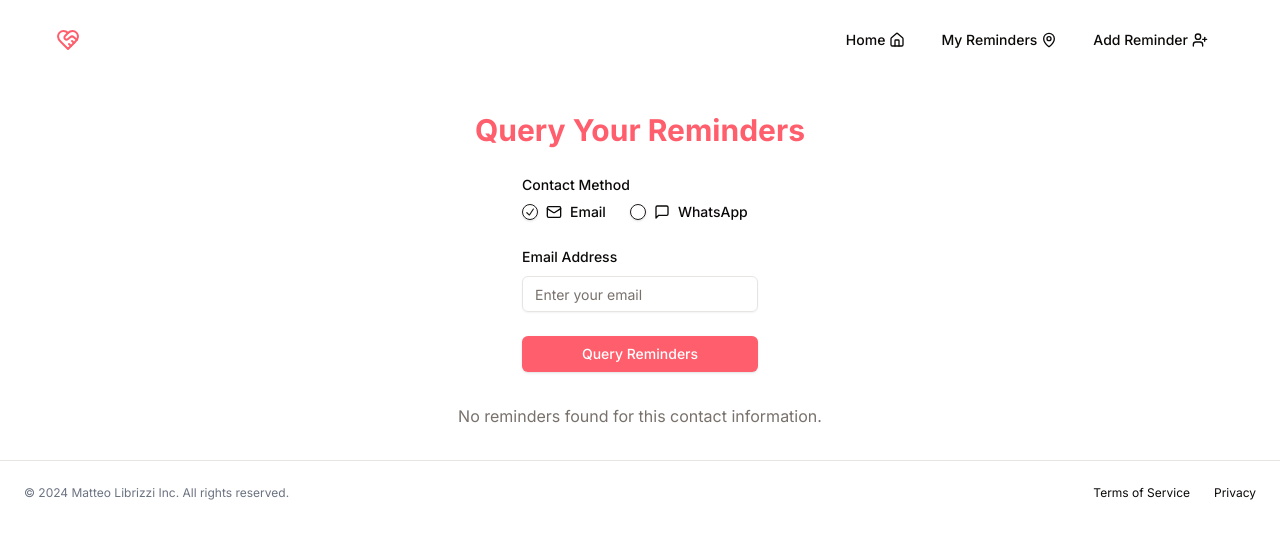
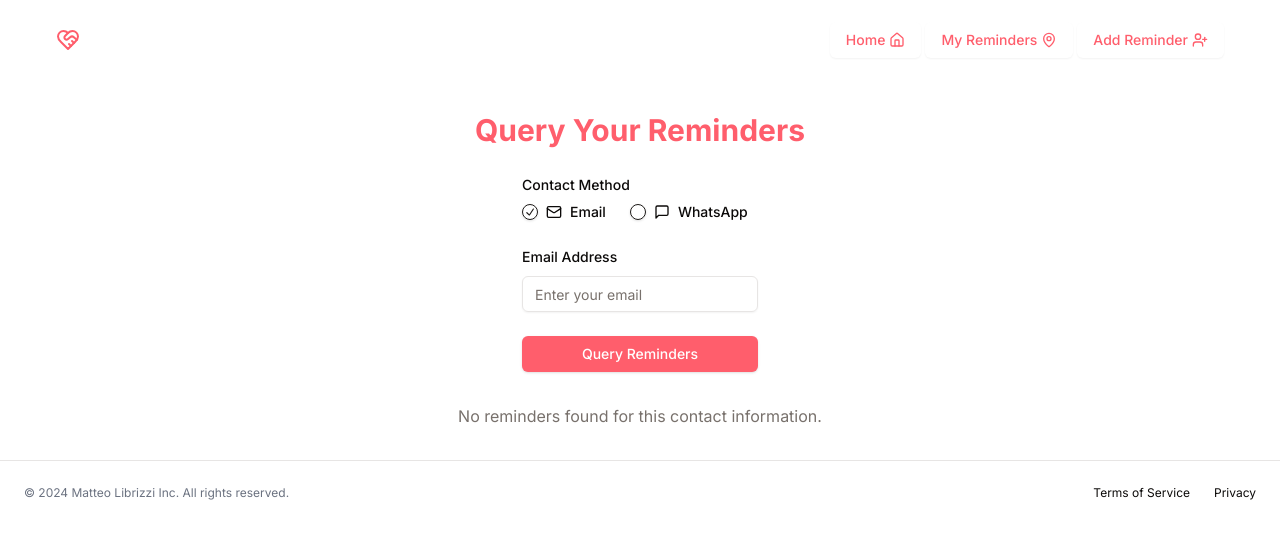
Before and after one commit to MatteoLibrizzi/friendslinks.com, a Next.js app: page /reminders in a window 1280 px wide. Shown: the top 538 px of the page. Built offline with nearby package versions, Linux system fonts and the light colour scheme.

Commit message:
Improved reminders with next reminder Added cron job Added email handler

```diff
--- a/package.json
+++ b/package.json
@@ -29,7 +29,9 @@
     "class-variance-authority": "^0.7.0",
     "clsx": "^2.1.1",
     "date-fns": "^3.6.0",
+    "form-data": "^4.0.1",
     "lucide-react": "^0.446.0",
+    "mailgun.js": "^10.2.3",
     "next": "14.2.7",
     "openai": "^4.57.1",
     "react": "^18",
--- a/src/app/api/constants.ts
+++ b/src/app/api/constants.ts
@@ -19,3 +19,6 @@ export const STRIPE = new Stripe(stripeKey)
 export const STRIPE_SUCCESS_URL = process.env.STRIPE_SUCCESS_URL || "http://localhost:3000"
 export const STRIPE_CANCEL_URL = process.env.STRIPE_CANCEL_URL || "http://localhost:3000"
 export const STRIPE_ENDPOINT_SECRET = process.env.STRIPE_ENDPOINT_SECRET || ""
+
+
+export const MAILGUN_API_KEY = process.env.MAILGUN_API_KEY || ''
--- /dev/null
+++ b/src/app/api/crons/sendEmails/route.ts
@@ -0,0 +1,12 @@
+
+export async function GET(req: Request) {
+    if (req.headers.get('Authorization') !== `Bearer ${process.env.CRON_SECRET}`) {
+        console.log("Not authorized")
+    } else {
+        console.log("Authorized")
+    }
+    // TODO setup cron job to retrieve emails to go out on that day
+    // and send those emails
+
+    return new Response('Hello World!', { status: 200 })
+}
--- /dev/null
+++ b/src/app/api/emailHandler/EmailHandler.ts
@@ -0,0 +1,30 @@
+
+import formData from "form-data"
+import Mailgun, { MailgunMessageData } from "mailgun.js"
+import { MAILGUN_API_KEY } from "../constants"
+import { IMailgunClient } from "mailgun.js/Interfaces"
+
+export abstract class EmailHandler {
+    abstract send: (sendEmailInput: MailgunMessageData) => Promise<void>
+}
+
+export class MailGunEmailHandler extends EmailHandler {
+    client: IMailgunClient
+    domain: string
+
+    constructor() {
+        super()
+        const mailGun = new Mailgun(formData)
+        this.client = mailGun.client({
+            username: 'api', key: MAILGUN_API_KEY, url: 'https://api.eu.mailgun.net'
+        });
+        this.domain = 'mail.friendsremind.me'
+    }
+    send: (sendEmailInput: MailgunMessageData) => Promise<void> = async (sendEmailInput) => {
+        try {
+            await this.client.messages.create(this.domain, sendEmailInput)
+        } catch (e) {
+            console.error("Error while sending message with mailgun: ", e)
+        }
+    }
+}
--- a/src/app/api/getreminders/route.ts
+++ b/src/app/api/getreminders/route.ts
@@ -9,7 +9,6 @@ export async function POST(request: Request) {
 
     const remindersByContactInfo = await remindersRepo.getRemindersByContactInfo(body.contactInfo)
 
-    // TODO add next reminder fileld
     const reminders = remindersByContactInfo.map((reminder) => {
         return {
             ...reminder,
--- a/src/app/api/reporitory/Reminders.ts
+++ b/src/app/api/reporitory/Reminders.ts
@@ -26,8 +26,6 @@ export class KVRemindersRepository extends RemindersRepository {
         const numberOfReminders = await kv.llen(`reminders:${contactInfo}`)
         const reminders = await kv.lrange(`reminders:${contactInfo}`, 0, numberOfReminders - 1) as any[]
 
-        console.log(reminders)
-
         return reminders ?? []
     }
 }
--- a/src/app/reminders/page.tsx
+++ b/src/app/reminders/page.tsx
@@ -155,22 +155,25 @@ export default function ReminderQuery() {
                 <div className="space-y-2">
                   <div className="flex items-center">
                     <Clock className="mr-2 h-4 w-4" />
-                    <span>Frequency in Days: {reminder.frequencyInDays}</span>
+                    <span>Every {reminder.frequencyInDays} Days</span>
                   </div>
                   <div className="flex items-center">
                     <Calendar className="mr-2 h-4 w-4" />
                     <span>
                       Start Date:{" "}
-                      <strong>
-                        {new Date(
-                          Date.parse(reminder.startDate)
-                        ).toDateString()}
-                      </strong>
+                      {new Date(reminder.startDateTimestamp).toDateString()}
                     </span>
                   </div>
                   <div className="flex items-center">
                     <Calendar className="mr-2 h-4 w-4" />
-                    <span>Next Reminder: {reminder.nextReminder}</span>
+                    <span>
+                      Next Reminder:{" "}
+                      <strong>
+                        {new Date(
+                          reminder.nextReminderTimestamp
+                        ).toDateString()}
+                      </strong>
+                    </span>
                   </div>
                 </div>
               </CardContent>
--- a/src/components/ui/header.jsx
+++ b/src/components/ui/header.jsx
@@ -65,16 +65,22 @@ export default function Header() {
         </Link>
         <NavigationMenu className="hidden lg:flex pl-10">
           <NavigationMenuList>
-            <NavigationMenuLink asChild>
+            <NavigationMenuLink
+              asChild
+              className="text-[#FF5E6C] hover:text-white  hover:bg-[#FF5E6C] shadow-sm"
+            >
               <Link
                 href="/"
-                className="group inline-flex h-9 w-max items-center justify-center rounded-md bg-white px-4 py-2 text-sm font-medium transition-colors hover:bg-[#FF5E6C] hover:text-white focus:bg-[#FF5E6C] focus:text-white focus:outline-none disabled:pointer-events-none disabled:opacity-50 data-[active]:bg-[#FF5E6C]/50 data-[state=open]:bg-[#FF5E6C]/50 dark:bg-gray-950 dark:hover:bg-[#FF5E6C] dark:hover:text-white dark:focus:bg-[#FF5E6C] dark:focus:text-white dark:data-[active]:bg-[#FF5E6C]/50 dark:data-[state=open]:bg-[#FF5E6C]/50"
+                className="group inline-flex h-9 w-max items-center justify-center rounded-md bg-white px-4 py-2 text-sm font-medium transition-colors  focus:bg-[#FF5E6C] focus:text-white focus:outline-none disabled:pointer-events-none disabled:opacity-50 data-[active]:bg-[#FF5E6C]/50 data-[state=open]:bg-[#FF5E6C]/50 dark:bg-gray-950 dark:hover:bg-[#FF5E6C] dark:hover:text-white dark:focus:bg-[#FF5E6C] dark:focus:text-white dark:data-[active]:bg-[#FF5E6C]/50 dark:data-[state=open]:bg-[#FF5E6C]/50"
                 prefetch={false}
               >
-                Home <HomeIcon className="ml-1 h-4 w-4" />
+                Home <HomeIcon className="ml-1 h-4 w-4 " />
               </Link>
             </NavigationMenuLink>
-            <NavigationMenuLink asChild>
+            <NavigationMenuLink
+              asChild
+              className="text-[#FF5E6C] hover:text-white  hover:bg-[#FF5E6C] shadow-sm"
+            >
               <Link
                 href="/reminders"
                 className="group inline-flex h-9 w-max items-center justify-center rounded-md bg-white px-4 py-2 text-sm font-medium transition-colors hover:bg-[#FF5E6C] hover:text-white focus:bg-[#FF5E6C] focus:text-white focus:outline-none disabled:pointer-events-none disabled:opacity-50 data-[active]:bg-[#FF5E6C]/50 data-[state=open]:bg-[#FF5E6C]/50 dark:bg-gray-950 dark:hover:bg-[#FF5E6C] dark:hover:text-white dark:focus:bg-[#FF5E6C] dark:focus:text-white dark:data-[active]:bg-[#FF5E6C]/50 dark:data-[state=open]:bg-[#FF5E6C]/50"
@@ -83,7 +89,10 @@ export default function Header() {
                 My Reminders <MapPin className="ml-1 h-4 w-4" />
               </Link>
             </NavigationMenuLink>
-            <NavigationMenuLink asChild>
+            <NavigationMenuLink
+              asChild
+              className="text-[#FF5E6C] hover:text-white  hover:bg-[#FF5E6C] shadow-sm"
+            >
               <Link
                 href="/addreminder"
                 className="group inline-flex h-9 w-max items-center justify-center rounded-md bg-white px-4 py-2 text-sm font-medium transition-colors hover:bg-[#FF5E6C] hover:text-white focus:bg-[#FF5E6C] focus:text-white focus:outline-none disabled:pointer-events-none disabled:opacity-50 data-[active]:bg-[#FF5E6C]/50 data-[state=open]:bg-[#FF5E6C]/50 dark:bg-gray-950 dark:hover:bg-[#FF5E6C] dark:hover:text-white dark:focus:bg-[#FF5E6C] dark:focus:text-white dark:data-[active]:bg-[#FF5E6C]/50 dark:data-[state=open]:bg-[#FF5E6C]/50"
@@ -94,17 +103,6 @@ export default function Header() {
             </NavigationMenuLink>
           </NavigationMenuList>
         </NavigationMenu>
-        {/* <div className="ml-auto flex gap-2">
-          <Button
-            variant="outline"
-            className="border-[#FF5E6C] text-[#FF5E6C] hover:bg-[#FF5E6C] hover:text-white"
-          >
-            Log In
-          </Button>
-          <Button className="bg-[#FF5E6C] text-white hover:bg-[#FF7A85]">
-            Sign Up
-          </Button>
-        </div> */}
       </header>
     </div>
   );
```
Also changed, not shown: vercel.json (added), 2 other files (tests, documents, lock files or other folders).
